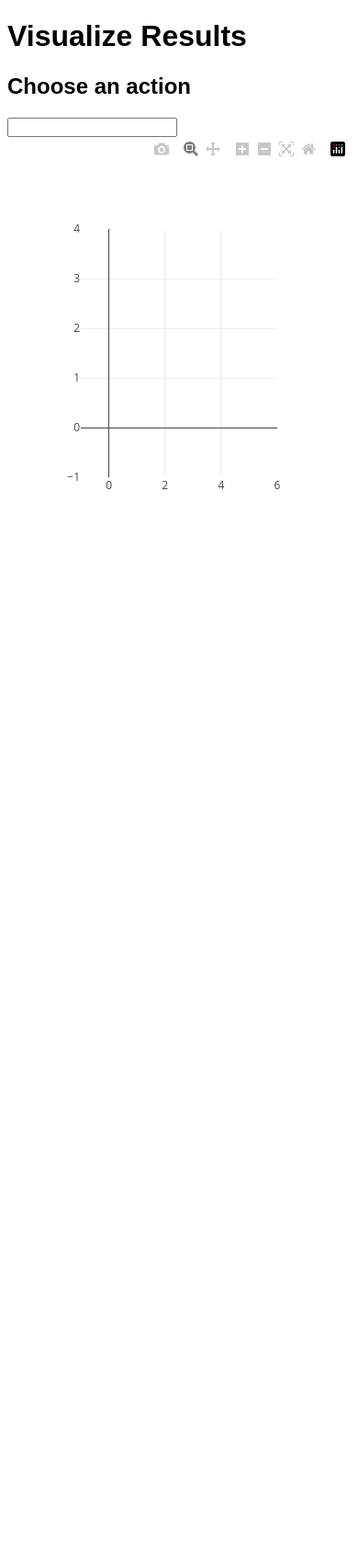
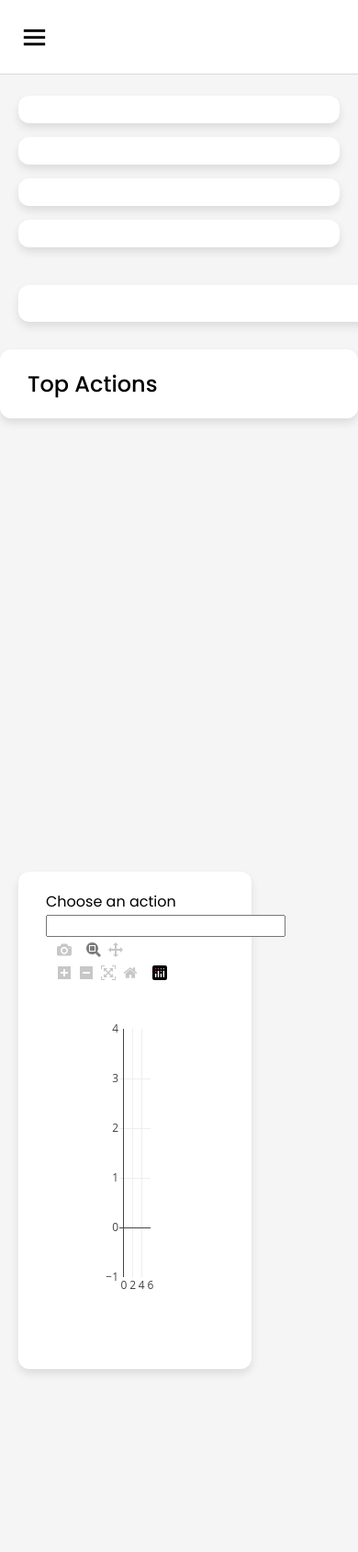
Before and after one commit to mo-shaffei/action-detection-app, a Flask app: template templates/visualize.html in a window 390 px wide. Shown: the whole page at 92% size. Before the commit the page ends 532 px from the top, so only its background shows below. Run offline with Flask 2, Linux system fonts and the light colour scheme; the template is opened without the code that fills it: most values are stand-ins (such as "Sample title", 1, 10 or a date in 2020); some libraries are stand-ins or nearby versions.

Commit message:
edited the UI of dashboard

```diff
--- /dev/null
+++ b/static/css/visualize.css
@@ -0,0 +1,459 @@
+/* Googlefont Poppins CDN Link */
+@import url('https://fonts.googleapis.com/css2?family=Poppins:wght@200;300;400;500;600;700&display=swap');
+*{
+  margin: 0;
+  padding: 0;
+  box-sizing: border-box;
+  font-family: 'Poppins', sans-serif;
+}
+.sidebar{
+  position: fixed;
+  height: 100%;
+  width: 240px;
+  background: #0A2558;
+  transition: all 0.5s ease;
+}
+.sidebar.active{
+  width: 60px;
+}
+.sidebar .logo-details{
+  height: 80px;
+  display: flex;
+  align-items: center;
+}
+.sidebar .logo-details i{
+  font-size: 28px;
+  font-weight: 500;
+  color: #fff;
+  min-width: 60px;
+  text-align: center
+}
+.sidebar .logo-details .logo_name{
+  color: #fff;
+  font-size: 24px;
+  font-weight: 500;
+}
+.sidebar .nav-links{
+  margin-top: 10px;
+}
+.sidebar .nav-links li{
+  position: relative;
+  list-style: none;
+  height: 50px;
+}
+.sidebar .nav-links li a{
+  height: 100%;
+  width: 100%;
+  display: flex;
+  align-items: center;
+  text-decoration: none;
+  transition: all 0.4s ease;
+}
+.sidebar .nav-links li a.active{
+  background: #081D45;
+}
+.sidebar .nav-links li a:hover{
+  background: #081D45;
+}
+.sidebar .nav-links li i{
+  min-width: 60px;
+  text-align: center;
+  font-size: 18px;
+  color: #fff;
+}
+.sidebar .nav-links li a .links_name{
+  color: #fff;
+  font-size: 15px;
+  font-weight: 400;
+  white-space: nowrap;
+}
+.sidebar .nav-links .log_out{
+  position: absolute;
+  bottom: 0;
+  width: 100%;
+}
+.home-section{
+  position: relative;
+  background: #f5f5f5;
+  min-height: 100vh;
+  width: calc(100% - 240px);
+  left: 240px;
+  transition: all 0.5s ease;
+}
+.sidebar.active ~ .home-section{
+  width: calc(100% - 60px);
+  left: 60px;
+}
+.home-section nav{
+  display: flex;
+  justify-content: space-between;
+  height: 80px;
+  background: #fff;
+  display: flex;
+  align-items: center;
+  position: fixed;
+  width: calc(100% - 240px);
+  left: 240px;
+  z-index: 100;
+  padding: 0 20px;
+  box-shadow: 0 1px 1px rgba(0, 0, 0, 0.1);
+  transition: all 0.5s ease;
+}
+.sidebar.active ~ .home-section nav{
+  left: 60px;
+  width: calc(100% - 60px);
+}
+.home-section nav .sidebar-button{
+  display: flex;
+  align-items: center;
+  font-size: 24px;
+  font-weight: 500;
+}
+nav .sidebar-button i{
+  font-size: 35px;
+  margin-right: 10px;
+}
+.home-section nav .search-box{
+  position: relative;
+  height: 50px;
+  max-width: 550px;
+  width: 100%;
+  margin: 0 20px;
+}
+nav .search-box input{
+  height: 100%;
+  width: 100%;
+  outline: none;
+  background: #F5F6FA;
+  border: 2px solid #EFEEF1;
+  border-radius: 6px;
+  font-size: 18px;
+  padding: 0 15px;
+}
+nav .search-box .bx-search{
+  position: absolute;
+  height: 40px;
+  width: 40px;
+  background: #2697FF;
+  right: 5px;
+  top: 50%;
+  transform: translateY(-50%);
+  border-radius: 4px;
+  line-height: 40px;
+  text-align: center;
+  color: #fff;
+  font-size: 22px;
+  transition: all 0.4 ease;
+}
+.home-section nav .profile-details{
+  display: flex;
+  align-items: center;
+  background: #F5F6FA;
+  border: 2px solid #EFEEF1;
+  border-radius: 6px;
+  height: 50px;
+  min-width: 190px;
+  padding: 0 15px 0 2px;
+}
+nav .profile-details img{
+  height: 40px;
+  width: 40px;
+  border-radius: 6px;
+  object-fit: cover;
+}
+nav .profile-details .admin_name{
+  font-size: 15px;
+  font-weight: 500;
+  color: #333;
+  margin: 0 10px;
+  white-space: nowrap;
+}
+nav .profile-details i{
+  font-size: 25px;
+  color: #333;
+}
+.home-section .home-content{
+  position: relative;
+  padding-top: 104px;
+}
+.home-content .overview-boxes{
+  display: flex;
+  align-items: center;
+  justify-content: space-between;
+  flex-wrap: wrap;
+  padding: 0 20px;
+  margin-bottom: 26px;
+}
+.overview-boxes .box{
+  display: flex;
+  align-items: center;
+  justify-content: center;
+  width: calc(100% / 4 - 15px);
+  background: #fff;
+  padding: 15px 14px;
+  border-radius: 12px;
+  box-shadow: 0 5px 10px rgba(0,0,0,0.1);
+}
+.overview-boxes .box-topic{
+  font-size: 20px;
+  font-weight: 500;
+}
+.home-content .box .number{
+  display: inline-block;
+  font-size: 35px;
+  margin-top: -6px;
+  font-weight: 500;
+}
+.home-content .box .indicator{
+  display: flex;
+  align-items: center;
+}
+.home-content .box .indicator i{
+  height: 20px;
+  width: 20px;
+  background: #8FDACB;
+  line-height: 20px;
+  text-align: center;
+  border-radius: 50%;
+  color: #fff;
+  font-size: 20px;
+  margin-right: 5px;
+}
+.box .indicator i.down{
+  background: #e87d88;
+}
+.home-content .box .indicator .text{
+  font-size: 12px;
+}
+.home-content .box .cart{
+  display: inline-block;
+  font-size: 32px;
+  height: 50px;
+  width: 50px;
+  background: #cce5ff;
+  line-height: 50px;
+  text-align: center;
+  color: #66b0ff;
+  border-radius: 12px;
+  margin: -15px 0 0 6px;
+}
+.home-content .box .cart.two{
+   color: #2BD47D;
+   background: #C0F2D8;
+ }
+.home-content .box .cart.three{
+   color: #ffc233;
+   background: #ffe8b3;
+ }
+.home-content .box .cart.four{
+   color: #e05260;
+   background: #f7d4d7;
+ }
+.home-content .total-order{
+  font-size: 20px;
+  font-weight: 500;
+}
+.home-content .sales-boxes{
+  display: flex;
+  justify-content: space-between;
+  /* padding: 0 20px; */
+}
+
+/* left box */
+.home-content .sales-boxes .recent-sales{
+  width: 65%;
+  background: #fff;
+  padding: 20px 30px;
+  margin: 0 20px;
+  border-radius: 12px;
+  box-shadow: 0 5px 10px rgba(0, 0, 0, 0.1);
+}
+
+
+.home-content .sales-boxes2{
+  display: flex;
+  justify-content: space-between;
+  /* padding: 0 20px; */
+}
+
+/* left box */
+.home-content .sales-boxes2 .recent-sales2{
+  width: 65%;
+  background: #fff;
+  padding: 20px 30px;
+  margin: 0 20px;
+  border-radius: 12px;
+  box-shadow: 0 5px 10px rgba(0, 0, 0, 0.1);
+}
+
+
+
+.home-content .sales-boxes .sales-details{
+  display: flex;
+  align-items: center;
+  justify-content: space-between;
+}
+.sales-boxes .box .title{
+  font-size: 24px;
+  font-weight: 500;
+  /* margin-bottom: 10px; */
+}
+.sales-boxes .sales-details li.topic{
+  font-size: 20px;
+  font-weight: 500;
+}
+.sales-boxes .sales-details li{
+  list-style: none;
+  margin: 8px 0;
+}
+.sales-boxes .sales-details li a{
+  font-size: 18px;
+  color: #333;
+  font-size: 400;
+  text-decoration: none;
+}
+.sales-boxes .box .button{
+  width: 100%;
+  display: flex;
+  justify-content: flex-end;
+}
+.sales-boxes .box .button a{
+  color: #fff;
+  background: #0A2558;
+  padding: 4px 12px;
+  font-size: 15px;
+  font-weight: 400;
+  border-radius: 4px;
+  text-decoration: none;
+  transition: all 0.3s ease;
+}
+.sales-boxes .box .button a:hover{
+  background:  #0d3073;
+}
+
+/* Right box */
+.home-content .sales-boxes .top-sales{
+  width: 35%;
+  background: #fff;
+  padding: 20px 30px;
+  margin: 0 20px 0 0;
+  border-radius: 12px;
+  box-shadow: 0 5px 10px rgba(0, 0, 0, 0.1);
+}
+.sales-boxes .top-sales li{
+  display: flex;
+  align-items: center;
+  justify-content: space-between;
+  margin: 10px 0;
+}
+.sales-boxes .top-sales li a img{
+  height: 40px;
+  width: 40px;
+  object-fit: cover;
+  border-radius: 12px;
+  margin-right: 10px;
+  background: #333;
+}
+.sales-boxes .top-sales li a{
+  display: flex;
+  align-items: center;
+  text-decoration: none;
+}
+.sales-boxes .top-sales li .product,
+.price{
+  font-size: 17px;
+  font-weight: 400;
+  color: #333;
+}
+/* Responsive Media Query */
+@media (max-width: 1240px) {
+  .sidebar{
+    width: 60px;
+  }
+  .sidebar.active{
+    width: 220px;
+  }
+  .home-section{
+    width: calc(100% - 60px);
+    left: 60px;
+  }
+  .sidebar.active ~ .home-section{
+    left: 220px;
+    width: calc(100% - 220px);
+    overflow: hidden;
+  }
+  .home-section nav{
+    width: calc(100% - 60px);
+    left: 60px;
+  }
+  .sidebar.active ~ .home-section nav{
+    width: calc(100% - 220px);
+    left: 220px;
+  }
+}
+@media (max-width: 1150px) {
+  .home-content .sales-boxes{
+    flex-direction: column;
+  }
+  .home-content .sales-boxes .box{
+    width: 100%;
+    overflow-x: scroll;
+    margin-bottom: 30px;
+  }
+  .home-content .sales-boxes .top-sales{
+    margin: 0;
+  }
+}
+@media (max-width: 1000px) {
+  .overview-boxes .box{
+    width: calc(100% / 2 - 15px);
+    margin-bottom: 15px;
+  }
+}
+@media (max-width: 700px) {
+  nav .sidebar-button .dashboard,
+  nav .profile-details .admin_name,
+  nav .profile-details i{
+    display: none;
+  }
+  .home-section nav .profile-details{
+    height: 50px;
+    min-width: 40px;
+  }
+  .home-content .sales-boxes .sales-details{
+    width: 560px;
+  }
+}
+@media (max-width: 550px) {
+  .overview-boxes .box{
+    width: 100%;
+    margin-bottom: 15px;
+  }
+  .sidebar.active ~ .home-section nav .profile-details{
+    display: none;
+  }
+}
+@media (max-width: 400px) {
+  .sidebar{
+    width: 0;
+  }
+  .sidebar.active{
+    width: 60px;
+  }
+  .home-section{
+    width: 100%;
+    left: 0;
+  }
+  .sidebar.active ~ .home-section{
+    left: 60px;
+    width: calc(100% - 60px);
+  }
+  .home-section nav{
+    width: 100%;
+    left: 0;
+  }
+  .sidebar.active ~ .home-section nav{
+    left: 60px;
+    width: calc(100% - 60px);
+  }
+}
--- a/templates/visualize.html
+++ b/templates/visualize.html
@@ -1,6 +1,13 @@
 <!doctype html>
 <html>
 <head>
+    <meta charset="UTF-8">
+    <link rel="stylesheet" href="../static/css/visualize.css">
+    <!-- Boxicons CDN Link -->
+    <link href='https://unpkg.com/boxicons@2.0.7/css/boxicons.min.css' rel='stylesheet'>
+    <meta name="viewport" content="width=device-width, initial-scale=1.0">
+
+
     <script src="https://cdn.plot.ly/plotly-latest.min.js"></script>
     <script src="https://ajax.googleapis.com/ajax/libs/jquery/3.5.1/jquery.min.js"></script>
     <script>
@@ -14,14 +21,124 @@
     </script>
 </head>
 
-<body style="font-family:arial, sans-serif">
-    <h1>Visualize Results</h1>
-    <h2>Choose an action</h2>
-    <input type="text" id="fname" name="fname" onchange="cb(this.value)">
-    <div id="chart" class="chart"></div>
-    <div id='chart2' class='chart'”></div>
-    <div id='chart3' class='chart'”></div>
+<body >
+  <div class="sidebar">
+    <div class="logo-details">
+      <i class='bx bxl-c-plus-plus'></i>
+      <span class="logo_name"></span>
+    </div>
+      <ul class="nav-links">
+        <li>
+          <a href="#" class="active">
+            <i class='bx bx-grid-alt' ></i>
+            <span class="links_name">Dashboard</span>
+          </a>
+        </li>
+        <li>
+          <a href="#">
+            <i class='bx bx-box' ></i>
+            <span class="links_name">Home</span>
+          </a>
+        </li>
+        <li>
+          <a href="#">
+            <i class='bx bx-list-ul' ></i>
+            <span class="links_name">Logs</span>
+          </a>
+        </li>
 
+      </ul>
+  </div>
+
+    <section class="home-section">
+
+      <nav>
+        <div class="sidebar-button">
+          <i class='bx bx-menu sidebarBtn'></i>
+          <span class="dashboard">Dashboard</span>
+        </div>
+      </nav>
+
+    <div class="home-content">
+        <div class="overview-boxes">
+          <div class="box">
+            <div class="right-side">
+            </div>
+
+          </div>
+          <div class="box">
+            <div class="right-side">
+
+              </div>
+            </div>
+
+
+          <div class="box">
+            <div class="right-side">
+
+              </div>
+            </div>
+
+
+          <div class="box">
+            <div class="right-side">
+
+              </div>
+            </div>
+
+        </div>
+
+        <div class="sales-boxes">
+            <div class="recent-sales box">
+              <div class="title"> </div>
+              <div id='chart2' class='chart'”></div>
+
+           </div>
+
+           <div class="top-sales box">
+            <div class="title">Top Actions</div>
+            <div id='chart3' class='chart'”></div>
+
+          </div>
+        </div>
+      </div>
+
+    </section>
+
+    <section class="home-section">
+
+
+    <div class="home-content">
+
+      <div class="sales-boxes2">
+        <div class="recent-sales2 box">
+          <div class="title">Choose an action </div>
+
+          <input type="text" id="fname" name="fname" onchange="cb(this.value)">
+          <div id="chart" class="chart"></div>
+      </div>
+
+    </div>
+  </div>
+</div>
+
+</section>
+
+
+
+
+
+    <script>
+      let sidebar = document.querySelector(".sidebar");
+      let sidebarBtn = document.querySelector(".sidebarBtn");
+     sidebarBtn.onclick = function() {
+     sidebar.classList.toggle("active");
+     if(sidebar.classList.contains("active")){
+     sidebarBtn.classList.replace("bx-menu" ,"bx-menu-alt-right");
+    }else
+     sidebarBtn.classList.replace("bx-menu-alt-right", "bx-menu");
+    }
+    </script>
 
 </body>
 
```
